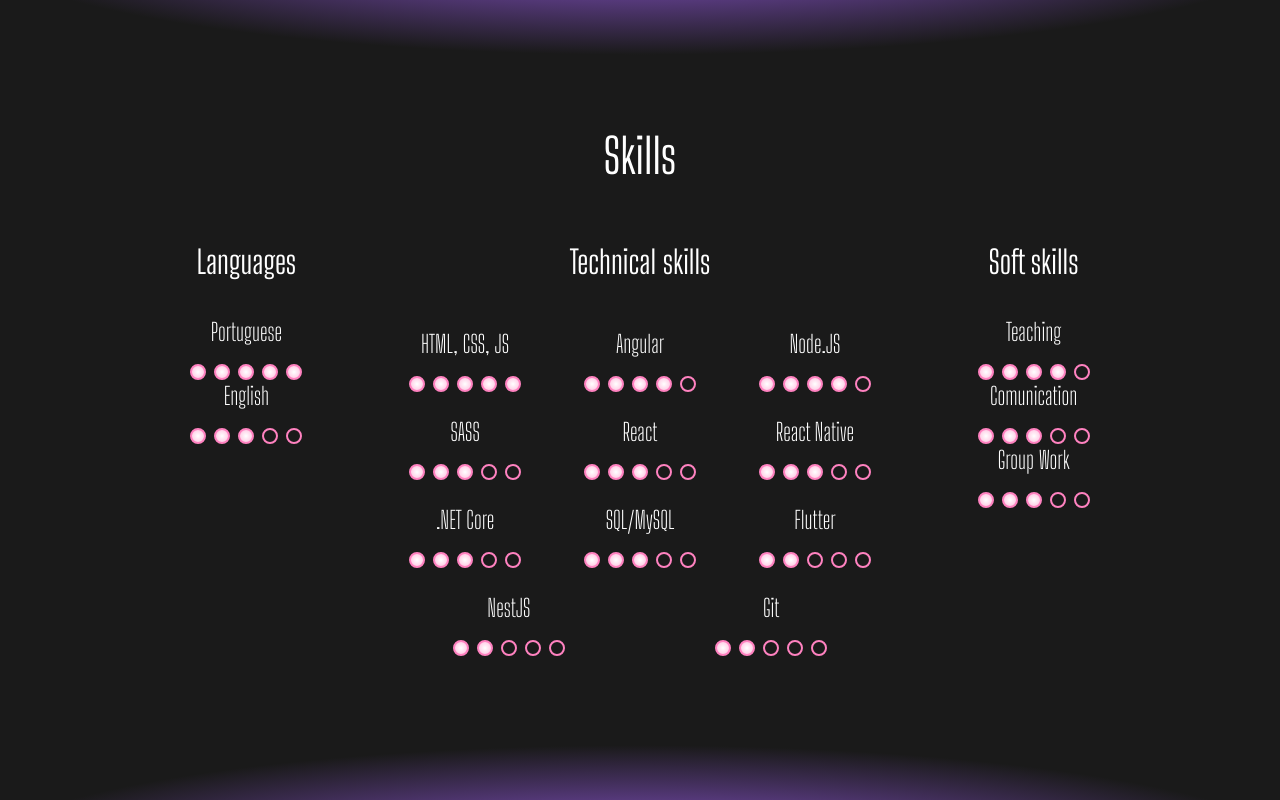
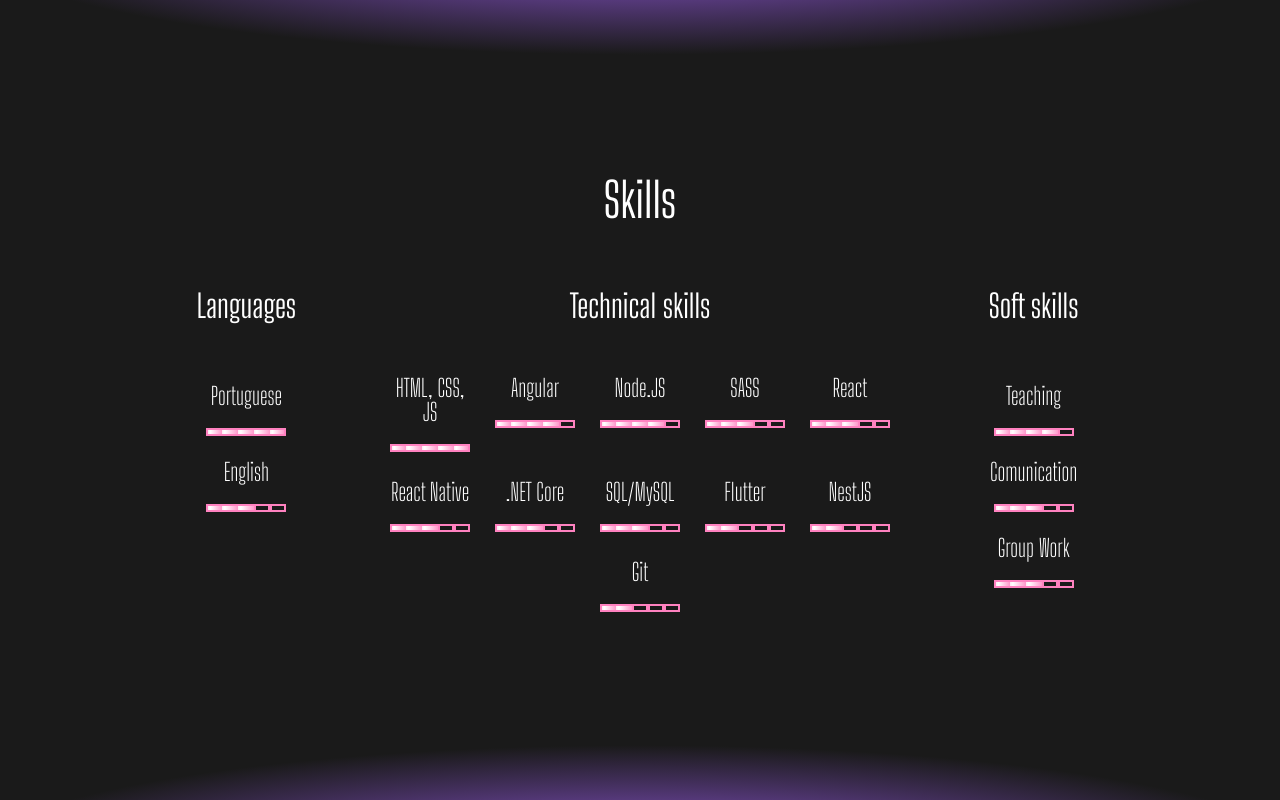
Before and after one commit to gabriel-hsmiiller/ResumeOnline, an Angular app: page /skills in a window 1280 px wide. Built offline with nearby package versions, Linux system fonts and the light colour scheme.

Commit message:
Rating style change

```diff
--- a/src/app/pages/skills/rating/rating.component.scss
+++ b/src/app/pages/skills/rating/rating.component.scss
@@ -15,23 +15,29 @@
 .level{
     $size: 16px;
     width: $size;
-    height: $size;
+    height: $size/2;
     display: inline-flex;
-    border-radius: $size/2;
+    // border-radius: $size/2;
     border: solid 2px $pink-secondary;
-    margin: 4px;
+    margin: 4px 0;
 
     &.filled{
-        background-image: radial-gradient($white, $pink-secondary 95%);
-        background-size: 200% 200%;
-        background-position: center;
+        background-image: linear-gradient(90deg, $pink-secondary, $white, $pink-secondary);
+        background-size: 200% 100%;
+        background-position: 100% 100%;
+         &:not(:last-of-type){
+             border-right: none;
+         }
+         &:not(:first-of-type){
+             border-left: none;
+         }
 
-        animation: glowing-spheres 1.25s ease-out infinite alternate;
+        animation: glowing-spheres 4.75s infinite ease-out;
     }
 }
 
 @keyframes glowing-spheres {
     to{
-        background-size: 100% 100%;
+        background-position: -100% 100%;
     }
 }
--- a/src/app/pages/skills/skills.component.scss
+++ b/src/app/pages/skills/skills.component.scss
@@ -25,6 +25,10 @@
         display: flex;
         justify-content: space-around;
 
+        app-rating{
+            margin: 12px;
+        }
+
         .languages, .soft-skills{
             flex: 1;
         }
@@ -39,7 +43,6 @@
 
                 app-rating{
                     flex: 1;
-                    margin: 12px;
                     // max-width: 33%;
                 }
             }
```
